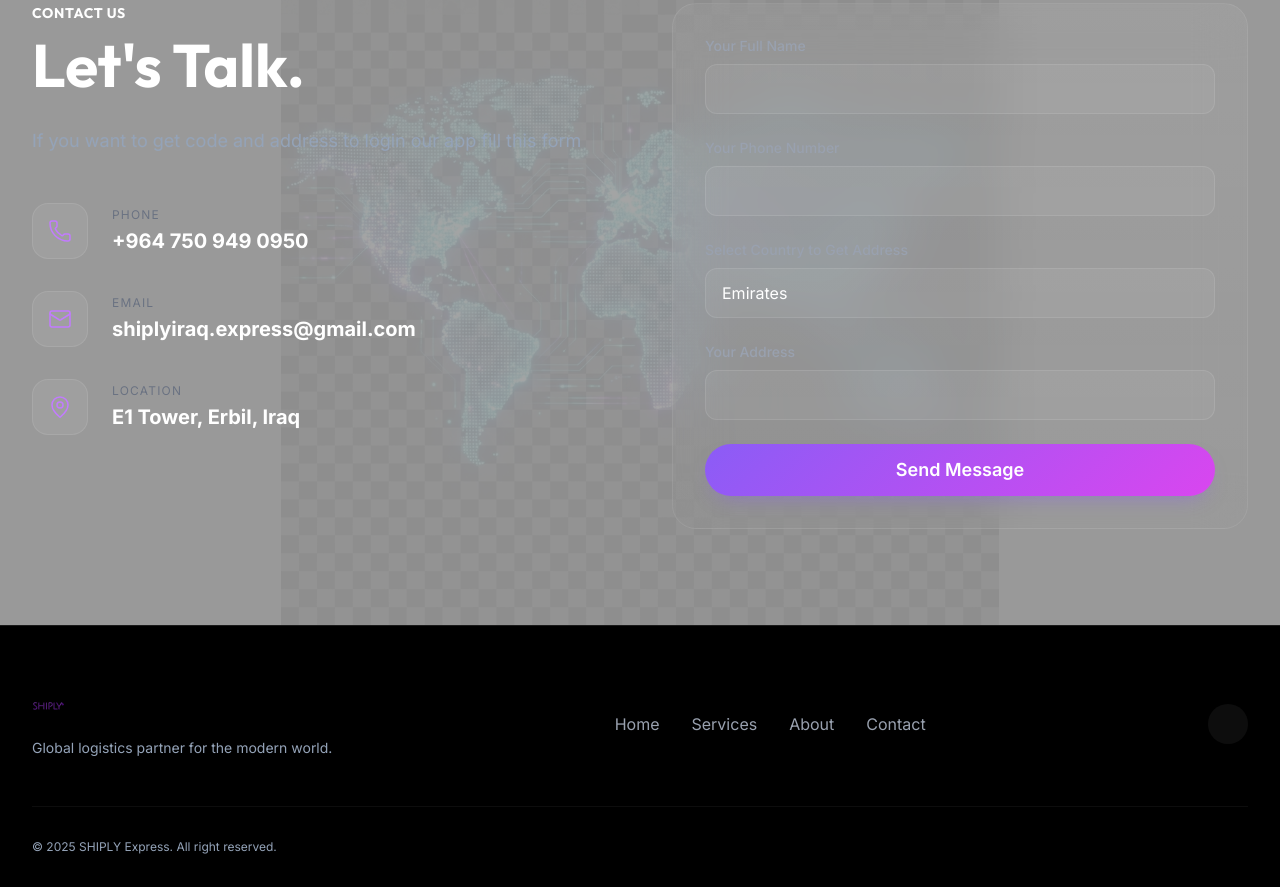
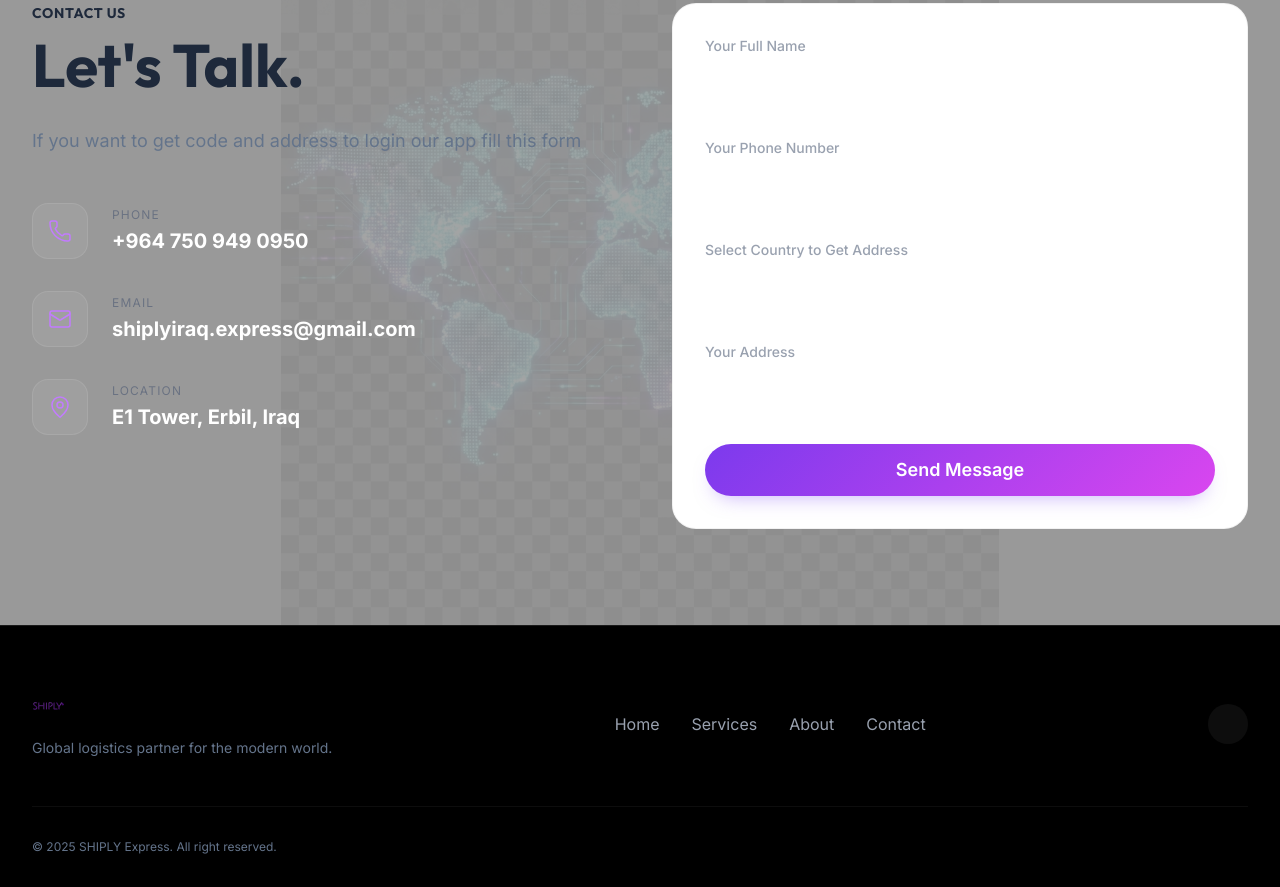
Before and after one commit to mustafa0222/shaplyi-express-portfolio, a website built with Vite: page index.html in a window 1280 px wide. Shown: the part 3084-3971 px from the top of the page. Built offline with nearby package versions, Linux system fonts and the light colour scheme; some icons are missing.

Commit message:
Update style.css

```diff
--- a/src/style.css
+++ b/src/style.css
@@ -1,19 +1,19 @@
 @import "tailwindcss";
 
 :root {
-  /* Dark Luxury Theme Palette */
+  /* Light Luxury Theme Palette */
   --bg-main: #ffffff;
-  --bg-secondary: #cacaca;
-  --color-accent: #8b5cf6;
-  --color-accent-glow: #7c3aed;
-  --color-text-primary: #ffffff;
-  --color-text-secondary: #94a3b8;
+  --bg-secondary: #f8fafc;
+  --color-accent: #7c3aed;
+  --color-accent-glow: #8b5cf6;
+  --color-text-primary: #1e293b;
+  --color-text-secondary: #64748b;
 
   /* Gradients */
-  --gradient-main: linear-gradient(135deg, #8b5cf6 0%, #d946ef 100%);
-  --gradient-dark: linear-gradient(to bottom, #030014, #0f0728);
-  --gradient-card: linear-gradient(180deg, rgba(255, 255, 255, 0.05) 0%, rgba(255, 255, 255, 0.01) 100%);
-  --gradient-border: linear-gradient(180deg, rgba(255, 255, 255, 0.1) 0%, rgba(255, 255, 255, 0) 100%);
+  --gradient-main: linear-gradient(135deg, #7c3aed 0%, #d946ef 100%);
+  --gradient-dark: linear-gradient(to bottom, #ffffff, #f1f5f9);
+  --gradient-card: linear-gradient(180deg, rgba(255, 255, 255, 0.9) 0%, rgba(255, 255, 255, 0.5) 100%);
+  --gradient-border: linear-gradient(180deg, rgba(0, 0, 0, 0.1) 0%, rgba(0, 0, 0, 0.05) 100%);
 
   --font-sans: "Inter", sans-serif;
   --font-outfit: "Outfit", sans-serif;
@@ -26,8 +26,8 @@
 body {
   background-color: var(--bg-main);
   background-image:
-    radial-gradient(circle at 15% 50%, rgba(139, 92, 246, 0.15), transparent 25%),
-    radial-gradient(circle at 85% 30%, rgba(217, 70, 239, 0.15), transparent 25%);
+    radial-gradient(circle at 15% 50%, rgba(139, 92, 246, 0.08), transparent 25%),
+    radial-gradient(circle at 85% 30%, rgba(217, 70, 239, 0.08), transparent 25%);
   color: var(--color-text-primary);
   font-family: var(--font-sans);
   overflow-x: hidden;
@@ -79,17 +79,18 @@
 }
 
 .glass {
-  background: rgba(255, 255, 255, 0.03);
+  background: rgba(255, 255, 255, 0.75);
   backdrop-filter: blur(16px);
   -webkit-backdrop-filter: blur(16px);
-  border: 1px solid rgba(255, 255, 255, 0.08);
+  border: 1px solid rgba(0, 0, 0, 0.05);
+  box-shadow: 0 8px 32px rgba(0, 0, 0, 0.05);
 }
 
 .glass-nav {
-  background: rgba(3, 0, 20, 0.7);
+  background: rgba(255, 255, 255, 0.85);
   backdrop-filter: blur(20px);
   -webkit-backdrop-filter: blur(20px);
-  border-bottom: 1px solid rgba(255, 255, 255, 0.05);
+  border-bottom: 1px solid rgba(0, 0, 0, 0.05);
 }
 
 /* Animations */
@@ -166,8 +167,8 @@
 
 /* Component: Luxury Card */
 .luxury-card {
-  background: var(--gradient-card);
-  border: 1px solid rgba(255, 255, 255, 0.08);
+  background: white;
+  border: 1px solid rgba(0, 0, 0, 0.05);
   border-radius: 1.5rem;
   padding: 2rem;
   transition: all 0.4s cubic-bezier(0.4, 0, 0.2, 1);
@@ -237,8 +238,8 @@
 
 .btn-secondary {
   background: transparent;
-  color: white;
-  border: 1px solid rgba(255, 255, 255, 0.2);
+  color: var(--color-text-primary);
+  border: 1px solid rgba(0, 0, 0, 0.1);
   padding: 0.75rem 2rem;
   border-radius: 9999px;
   font-weight: 600;
@@ -246,8 +247,8 @@
 }
 
 .btn-secondary:hover {
-  background: rgba(255, 255, 255, 0.05);
-  border-color: white;
+  background: rgba(0, 0, 0, 0.05);
+  border-color: var(--color-text-primary);
   transform: translateY(-2px);
 }
 
```
